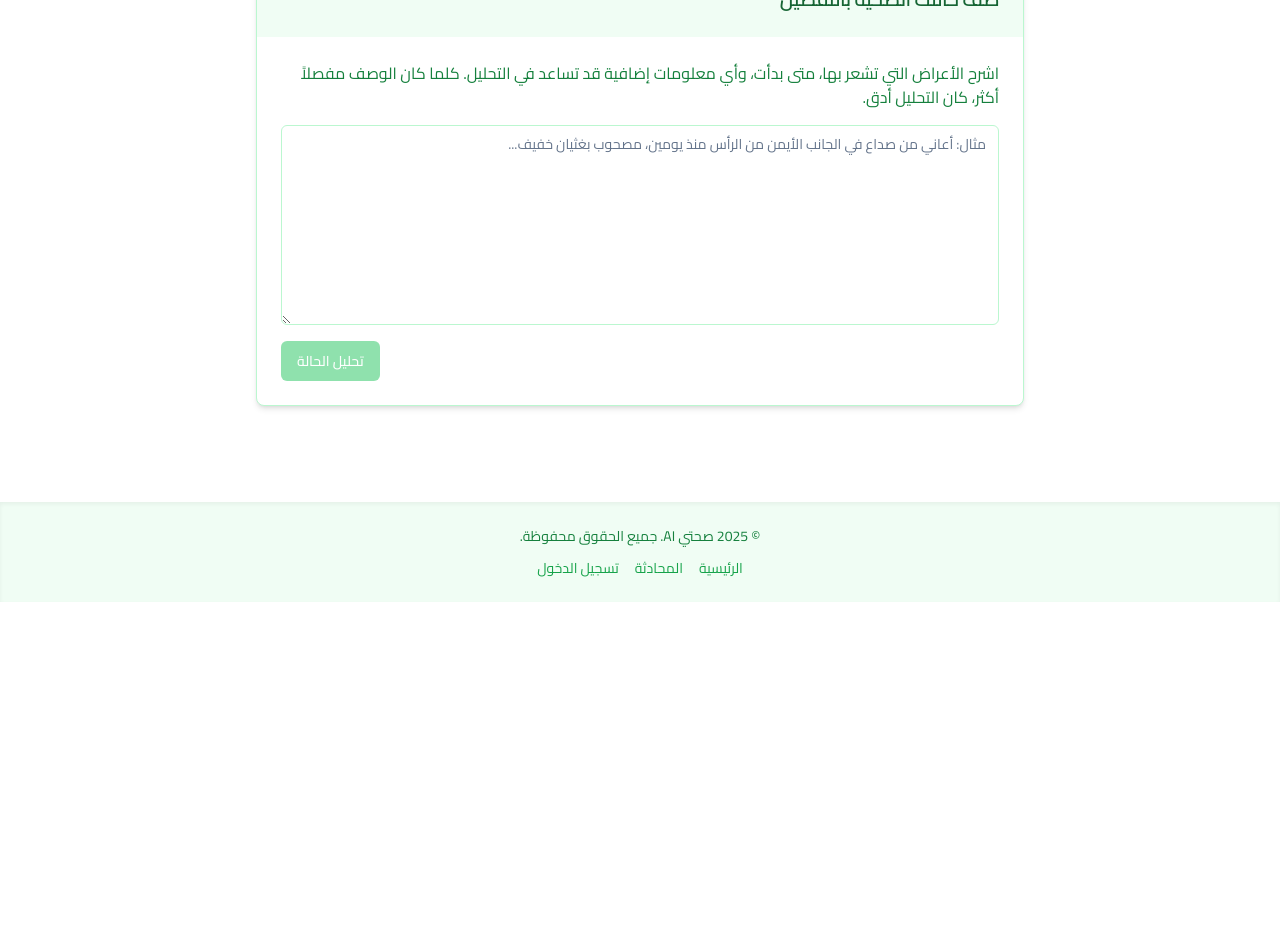
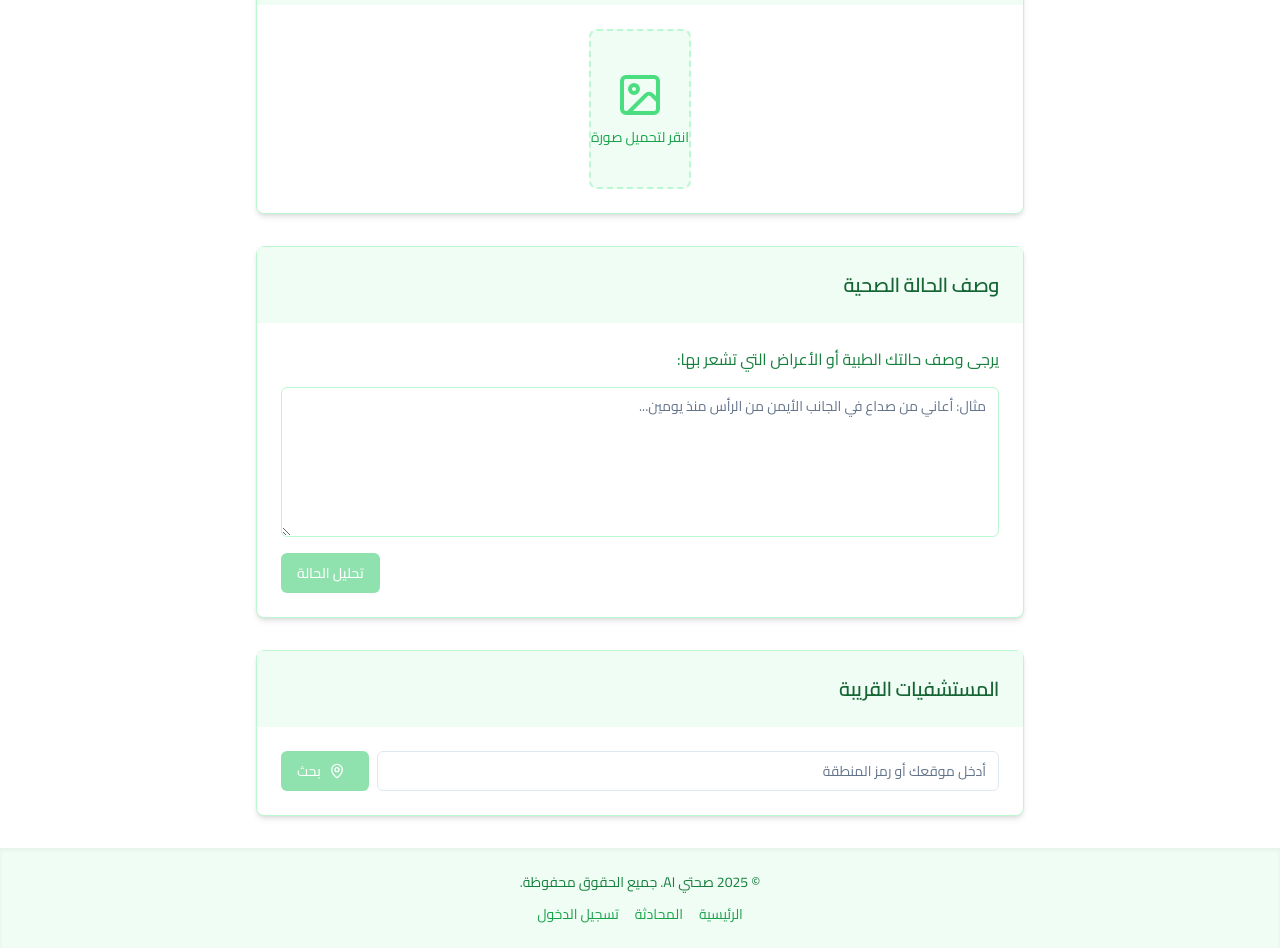
Before and after one commit to Houssamkarroum/sihati-ai-website-specs, a React (Vite) app: page /analyze in a window 1280 px wide. Shown: the part 240-1188 px from the top of the page. Before the commit the page ends 842 px from the top, so only its background shows below. Built offline with nearby package versions, Linux system fonts and the light colour scheme; sample sign-in values are in the browser's storage.

Commit message:
feat: Implement diagnostic components
Implement image input, text input for medical description, and text input for localization, along with corresponding response display and treatment suggestions.

```diff
--- /dev/null
+++ b/src/components/ImageAnalysis.tsx
@@ -0,0 +1,101 @@
+
+import { useState } from 'react';
+import { Card, CardContent, CardHeader, CardTitle } from "@/components/ui/card";
+import { Button } from "@/components/ui/button";
+import { Image } from "lucide-react";
+import { useLanguage } from "@/contexts/LanguageContext";
+
+export const ImageAnalysis = () => {
+  const { language } = useLanguage();
+  const [selectedImage, setSelectedImage] = useState<string | null>(null);
+  const [analysis, setAnalysis] = useState<string | null>(null);
+  const [isAnalyzing, setIsAnalyzing] = useState(false);
+
+  const handleImageUpload = (event: React.ChangeEvent<HTMLInputElement>) => {
+    const file = event.target.files?.[0];
+    if (file) {
+      const reader = new FileReader();
+      reader.onloadend = () => {
+        setSelectedImage(reader.result as string);
+      };
+      reader.readAsDataURL(file);
+    }
+  };
+
+  const analyzeImage = () => {
+    if (!selectedImage) return;
+
+    setIsAnalyzing(true);
+    // Simulate analysis process
+    setTimeout(() => {
+      setAnalysis(
+        language === 'ar' ? 'بناءً على الصورة المقدمة، يبدو أن الحالة طبيعية. ننصح بمراقبة الوضع والاستشارة الطبية إذا ظهرت أعراض جديدة.' :
+        language === 'ber' ? 'ⵙ ⵓⵙⵔⵓⵎⵙ ⵅⴼ ⵜⵡⵍⴰⴼⵜ ⵉⵜⵜⵓⵙⴽⴰⵏ, ⵉⴱⴰⵏ ⴰⴷⴷⴰⴷ ⵉⵖⵓⴷⴰⵏ.' :
+        language === 'dar' ? 'على حساب الصورة لي قدمتي، يبان أن الحالة عادية. كننصحو بالمراقبة والاستشارة الطبية إلى ظهرو أعراض جديدة.' :
+        'ⵙ ⵓⵙⵔⵓⵎⵙ ⵅⴼ ⵜⵡⵍⴰⴼⵜ ⵉⵜⵜⵓⵙⴽⴰⵏ, ⵉⴱⴰⵏ ⴰⴷⴷⴰⴷ ⵉⵖⵓⴷⴰⵏ.'
+      );
+      setIsAnalyzing(false);
+    }, 2000);
+  };
+
+  return (
+    <Card className="mb-8 border-green-200 shadow-md">
+      <CardHeader className="bg-sihati-light">
+        <CardTitle className="text-xl text-green-800">
+          {language === 'ar' ? 'تحليل الصورة' :
+           language === 'ber' ? 'ⴰⵙⵍⴽⴷ ⵏ ⵜⵡⵍⴰⴼⵜ' :
+           language === 'dar' ? 'تحليل الصورة' :
+           'ⴰⵙⵍⴽⴷ ⵏ ⵜⵡⵍⴰⴼⵜ'}
+        </CardTitle>
+      </CardHeader>
+      <CardContent className="p-6">
+        <div className="space-y-4">
+          <div className="flex justify-center">
+            <label className="flex flex-col items-center gap-2 cursor-pointer">
+              <div className="w-full h-40 border-2 border-dashed border-green-200 rounded-lg flex items-center justify-center bg-green-50 hover:bg-green-100 transition-colors">
+                {selectedImage ? (
+                  <img src={selectedImage} alt="Uploaded" className="max-h-36 object-contain" />
+                ) : (
+                  <div className="text-center">
+                    <Image className="mx-auto h-12 w-12 text-green-400" />
+                    <p className="mt-2 text-sm text-green-600">
+                      {language === 'ar' ? 'انقر لتحميل صورة' :
+                       language === 'ber' ? 'ⴽⵍⵉⴽ ⴰⴼⴰⴷ ⴰⴷ ⵜⵙⵙⵉⴷⴼⴷ ⵜⴰⵡⵍⴰⴼⵜ' :
+                       language === 'dar' ? 'كليكي باش تحمل صورة' :
+                       'ⴽⵍⵉⴽ ⴰⴼⴰⴷ ⴰⴷ ⵜⵙⵙⵉⴷⴼⴷ ⵜⴰⵡⵍⴰⴼⵜ'}
+                    </p>
+                  </div>
+                )}
+              </div>
+              <input type="file" className="hidden" accept="image/*" onChange={handleImageUpload} />
+            </label>
+          </div>
+
+          {selectedImage && (
+            <Button
+              className="w-full bg-sihati-primary hover:bg-sihati-accent text-white"
+              onClick={analyzeImage}
+              disabled={isAnalyzing}
+            >
+              {isAnalyzing ?
+                (language === 'ar' ? 'جاري التحليل...' :
+                 language === 'ber' ? 'ⴰⵙⵍⴽⴷ ⵉⴳⴳⴰⵎⵎⵉⵢ...' :
+                 language === 'dar' ? 'كنحللو...' :
+                 'ⴰⵙⵍⴽⴷ ⵉⴳⴳⴰⵎⵎⵉⵢ...') :
+                (language === 'ar' ? 'تحليل الصورة' :
+                 language === 'ber' ? 'ⵙⵍⴽⴷ ⵜⴰⵡⵍⴰⴼⵜ' :
+                 language === 'dar' ? 'تحليل الصورة' :
+                 'ⵙⵍⴽⴷ ⵜⴰⵡⵍⴰⴼⵜ')}
+            </Button>
+          )}
+
+          {analysis && (
+            <div className="mt-4 p-4 bg-green-50 rounded-lg border border-green-200">
+              <p className="text-green-700">{analysis}</p>
+            </div>
+          )}
+        </div>
+      </CardContent>
+    </Card>
+  );
+};
--- /dev/null
+++ b/src/components/NearbyHospitals.tsx
@@ -0,0 +1,89 @@
+
+import { useState } from 'react';
+import { Card, CardContent, CardHeader, CardTitle } from "@/components/ui/card";
+import { Button } from "@/components/ui/button";
+import { Input } from "@/components/ui/input";
+import { MapPin } from "lucide-react";
+import { useLanguage } from "@/contexts/LanguageContext";
+
+export const NearbyHospitals = () => {
+  const { language } = useLanguage();
+  const [location, setLocation] = useState("");
+  const [hospitals, setHospitals] = useState<string[]>([]);
+  const [isSearching, setIsSearching] = useState(false);
+
+  const searchHospitals = () => {
+    if (!location) return;
+
+    setIsSearching(true);
+    // Simulate hospital search
+    setTimeout(() => {
+      setHospitals([
+        'مستشفى الملك فهد التخصصي',
+        'مستشفى الملك فيصل التخصصي',
+        'المستشفى السعودي الألماني',
+      ]);
+      setIsSearching(false);
+    }, 1500);
+  };
+
+  return (
+    <Card className="border-green-200 shadow-md">
+      <CardHeader className="bg-sihati-light">
+        <CardTitle className="text-xl text-green-800">
+          {language === 'ar' ? 'المستشفيات القريبة' :
+           language === 'ber' ? 'ⵉⵙⴱⵉⴹⴰⵕⵏ ⵢⵓⴷⵙⵏ' :
+           language === 'dar' ? 'المستشفيات القريبة' :
+           'ⵉⵙⴱⵉⴹⴰⵕⵏ ⵢⵓⴷⵙⵏ'}
+        </CardTitle>
+      </CardHeader>
+      <CardContent className="p-6">
+        <div className="space-y-4">
+          <div className="flex gap-2">
+            <Input
+              type="text"
+              placeholder={
+                language === 'ar' ? 'أدخل موقعك أو رمز المنطقة' :
+                language === 'ber' ? 'ⵙⵉⴷⴼ ⴰⴷⵖⴰⵔ ⵏⵏⴽ ⵏⵉⵖ ⵜⴰⵎⴰⵜⴰⵔⵜ ⵏ ⵜⵙⴳⴰ' :
+                language === 'dar' ? 'دخل الموقع ديالك ولا الرمز ديال المنطقة' :
+                'ⵙⵉⴷⴼ ⴰⴷⵖⴰⵔ ⵏⵏⴽ ⵏⵉⵖ ⵜⴰⵎⴰⵜⴰⵔⵜ ⵏ ⵜⵙⴳⴰ'
+              }
+              value={location}
+              onChange={(e) => setLocation(e.target.value)}
+              className="flex-1"
+            />
+            <Button
+              className="bg-sihati-primary hover:bg-sihati-accent text-white"
+              onClick={searchHospitals}
+              disabled={!location || isSearching}
+            >
+              <MapPin className="h-4 w-4 mr-2" />
+              {isSearching ?
+                (language === 'ar' ? 'جاري البحث...' :
+                 language === 'ber' ? 'ⴰⵔⵣⵣⵓ ⵉⴳⴳⴰⵎⵎⵉⵢ...' :
+                 language === 'dar' ? 'كنقلبو...' :
+                 'ⴰⵔⵣⵣⵓ ⵉⴳⴳⴰⵎⵎⵉⵢ...') :
+                (language === 'ar' ? 'بحث' :
+                 language === 'ber' ? 'ⵔⵣⵓ' :
+                 language === 'dar' ? 'قلب' :
+                 'ⵔⵣⵓ')}
+            </Button>
+          </div>
+
+          {hospitals.length > 0 && (
+            <div className="space-y-2">
+              {hospitals.map((hospital, index) => (
+                <div key={index} className="p-3 bg-green-50 rounded-lg border border-green-200">
+                  <div className="flex items-center gap-2">
+                    <MapPin className="h-4 w-4 text-green-600" />
+                    <span className="text-green-700">{hospital}</span>
+                  </div>
+                </div>
+              ))}
+            </div>
+          )}
+        </div>
+      </CardContent>
+    </Card>
+  );
+};
--- a/src/pages/Analyze.tsx
+++ b/src/pages/Analyze.tsx
@@ -1,4 +1,3 @@
-
 import { useState } from "react";
 import { Button } from "@/components/ui/button";
 import { Textarea } from "@/components/ui/textarea";
@@ -6,6 +5,8 @@ import { Card, CardContent, CardHeader, CardTitle } from "@/components/ui/card";
 import { Link } from "react-router-dom";
 import { useLanguage } from "../contexts/LanguageContext";
 import { getTranslation } from "../utils/i18n";
+import { ImageAnalysis } from "@/components/ImageAnalysis";
+import { NearbyHospitals } from "@/components/NearbyHospitals";
 
 const Analyze = () => {
   const { language } = useLanguage();
@@ -62,7 +63,7 @@ const Analyze = () => {
   };
 
   return (
-    <div className="container mx-auto px-4 py-16 fade-in">
+    <div className="container mx-auto px-4 py-8 fade-in">
       <h1 className="text-3xl md:text-4xl font-bold text-center text-green-800 mb-8">
         {language === 'ar' ? 'تحليل الحالة الصحية' :
          language === 'ber' ? 'ⴰⵙⵍⴽⴷ ⵏ ⵡⴰⴷⴷⴰⴷ ⵏ ⵜⵣⵡⵉⵜ' :
@@ -70,37 +71,39 @@ const Analyze = () => {
          'ⴰⵙⵍⴽⴷ ⵏ ⵡⴰⴷⴷⴰⴷ ⵏ ⵜⴷⵓⵙⵉ'}
       </h1>
 
-      <div className="max-w-3xl mx-auto">
-        <Card className="mb-8 border-green-200 shadow-md">
+      <div className="max-w-3xl mx-auto space-y-8">
+        <ImageAnalysis />
+
+        <Card className="border-green-200 shadow-md">
           <CardHeader className="bg-sihati-light">
             <CardTitle className="text-xl text-green-800">
-              {language === 'ar' ? 'صف حالتك الصحية بالتفصيل' :
-              language === 'ber' ? 'ⴳⵍⵎ ⴰⴷⴷⴰⴷ ⵏⵏⴽ ⵏ ⵜⵣⵡⵉⵜ ⵙ ⵓⵙⵉⵍⵖ' :
-              language === 'dar' ? 'وصف الحالة الصحية ديالك بالتفصيل' :
-              'ⴳⵍⵎ ⴰⴷⴷⴰⴷ ⵏⵏⴽ ⵏ ⵜⴷⵓⵙⵉ ⵙ ⵓⵙⵉⵍⵖ'}
+              {language === 'ar' ? 'وصف الحالة الصحية' :
+               language === 'ber' ? 'ⴰⴳⵍⴰⵎ ⵏ ⵡⴰⴷⴷⴰⴷ ⵏ ⵜⵣⵡⵉⵜ' :
+               language === 'dar' ? 'وصف الحالة الصحية' :
+               'ⴰⴳⵍⴰⵎ ⵏ ⵡⴰⴷⴷⴰⴷ ⵏ ⵜⵣⵡⵉⵜ'}
             </CardTitle>
           </CardHeader>
           <CardContent className="p-6">
             <p className="text-green-700 mb-4">
               {language === 'ar' ?
-                'اشرح الأعراض التي تشعر بها، متى بدأت، وأي معلومات إضافية قد تساعد في التحليل. كلما كان الوصف مفصلاً أكثر، كان التحليل أدق.' :
-              language === 'ber' ?
-                'ⵙⴼⵙⵔ ⵜⵎⴰⵜⴰⵔⵉⵏ ⵏⵏⴰ ⵜⵜⵉⵏⵉⴷ, ⵎⴰⵏⵜⵓⵔ ⴷ ⴱⴷⴰⵏⵜ, ⴷ ⵉⵙⴰⵍⵏ ⵢⴰⴹⵏⵉⵏ ⵉⵣⵎⵔⵏ ⴰⴷ ⵡⵙⵙⵏ ⴳ ⵓⵙⵍⴽⴷ. ⵎⵇⵇⴰⵔ ⵉⴳⴰ ⵓⴳⵍⴰⵎ ⵓⴳⴳⴰⵔ ⵏ ⵓⵙⵉⵍⵖ, ⵉⴳⴰ ⵓⵙⵍⴽⴷ ⵓⴳⴳⴰⵔ ⵏ ⵓⵙⴷⵉⴷ.' :
-              language === 'dar' ?
-                'شرح الأعراض لي كتحس بيهم، امتى بداو، وأي معلومات إضافية ممكن تساعد في التحليل. كلما كان الوصف مفصل أكثر، غادي يكون التحليل أدق.' :
-                'ⵙⴼⵙⵔ ⵜⵎⴰⵜⴰⵔⵉⵏ ⵏⵏⴰ ⵜⵜⵉⵏⵉⴷ, ⵎⴰⵏⵜⵓⵔ ⴷ ⴱⴷⴰⵏⵜ, ⴷ ⵉⵙⴰⵍⵏ ⵢⴰⴹⵏⵉⵏ ⵉⵣⵎⵔⵏ ⴰⴷ ⵡⵙⵙⵏ ⴳ ⵓⵙⵍⴽⴷ. ⵎⵇⵇⴰⵔ ⵉⴳⴰ ⵓⴳⵍⴰⵎ ⵓⴳⴳⴰⵔ ⵏ ⵓⵙⵉⵍⵖ, ⵉⴳⴰ ⵓⵙⵍⴽⴷ ⵓⴳⴳⴰⵔ ⵏ ⵓⵙⴷⵉⴷ.'}
+                'يرجى وصف حالتك الطبية أو الأعراض التي تشعر بها:' :
+               language === 'ber' ?
+                'ⵜⵜⵓⴷⴰⵔⵜ ⴰⴷ ⵜⴳⵍⴰⵎⴷ ⴰⴷⴷⴰⴷ ⵏⵏⴽ ⵏ ⵜⵣⵡⵉⵜ ⵏⵉⵖ ⵜⵉⵎⴰⵜⴰⵔⵉⵏ ⵏⵏⴰ ⵜⵜⵉⵏⵉⴷ:' :
+               language === 'dar' ?
+                'عافاك وصف الحالة الطبية ديالك أو الأعراض لي كتحس بيهم:' :
+                'ⵜⵜⵓⴷⴰⵔⵜ ⴰⴷ ⵜⴳⵍⴰⵎⴷ ⴰⴷⴷⴰⴷ ⵏⵏⴽ ⵏ ⵜⵣⵡⵉⵜ ⵏⵉⵖ ⵜⵉⵎⴰⵜⴰⵔⵉⵏ ⵏⵏⴰ ⵜⵜⵉⵏⵉⴷ:'}
             </p>
 
             <Textarea
               placeholder={
-                language === 'ar' ? 'مثال: أعاني من صداع في الجانب الأيمن من الرأس منذ يومين، مصحوب بغثيان خفيف...' :
-                language === 'ber' ? 'ⴰⵎⴷⵢⴰ: ⵜⵜⴰⵏⵏⴰⵢⵖ ⴰⵇⵙⵙⴰⵃ ⵏ ⵓⵣⵍⵍⵓⵎ ⴳ ⵉⵖⵉⵔ ⴰⴼⴰⵙⵉ ⵙⴳ ⵓⵣⵍⵍⵓⵎ ⵙⴳ ⵙⵉⵏ ⵡⵓⵙⵙⴰⵏ, ⵉⵜⵜⵓⵎⵓⵏⵏ ⵙ ⵓⵙⵉⴹⵉ ⵉⴼⵙⵙⵓⵙⵏ...' :
-                language === 'dar' ? 'مثال: كنعاني من صداع في الجانب اليمني ديال الراس هادي يومين، مع دوخة خفيفة...' :
-                'ⴰⵎⴷⵢⴰ: ⵜⵜⴰⵏⵏⴰⵢⵖ ⴰⵇⵙⵙⴰⵃ ⵏ ⵓⵣⵍⵍⵓⵎ ⴳ ⵉⵖⵉⵔ ⴰⴼⴰⵙⵉ ⵙⴳ ⵓⵣⵍⵍⵓⵎ ⵙⴳ ⵙⵉⵏ ⵡⵓⵙⵙⴰⵏ, ⵉⵜⵜⵓⵎⵓⵏⵏ ⵙ ⵓⵙⵉⴹⵉ ⵉⴼⵙⵙⵓⵙⵏ...'
+                language === 'ar' ? 'مثال: أعاني من صداع في الجانب الأيمن من الرأس منذ يومين...' :
+                language === 'ber' ? 'ⴰⵎⴷⵢⴰ: ⵜⵜⴰⵏⵏⴰⵢⵖ ⴰⵇⵙⵙⴰⵃ ⴳ ⵉⵖⵉⵔ ⴰⴼⴰⵙⵉ ⵙⴳ ⵓⵣⵍⵍⵓⵎ ⵙⴳ ⵙⵉⵏ ⵡⵓⵙⵙⴰⵏ...' :
+                language === 'dar' ? 'مثال: كنعاني من صداع في الجانب اليمني ديال الراس هادي يومين...' :
+                'ⴰⵎⴷⵢⴰ: ⵜⵜⴰⵏⵏⴰⵢⵖ ⴰⵇⵙⵙⴰⵃ ⴳ ⵉⵖⵉⵔ ⴰⴼⴰⵙⵉ ⵙⴳ ⵓⵣⵍⵍⵓⵎ ⵙⴳ ⵙⵉⵏ ⵡⵓⵙⵙⴰⵏ...'
               }
               value={description}
               onChange={(e) => setDescription(e.target.value)}
-              className="min-h-[200px] border-green-200 focus:border-green-400 mb-4"
+              className="min-h-[150px] border-green-200 focus:border-green-400 mb-4"
             />
 
             <div className="flex justify-end">
@@ -167,6 +170,8 @@ const Analyze = () => {
             </CardContent>
           </Card>
         )}
+
+        <NearbyHospitals />
       </div>
     </div>
   );
```
